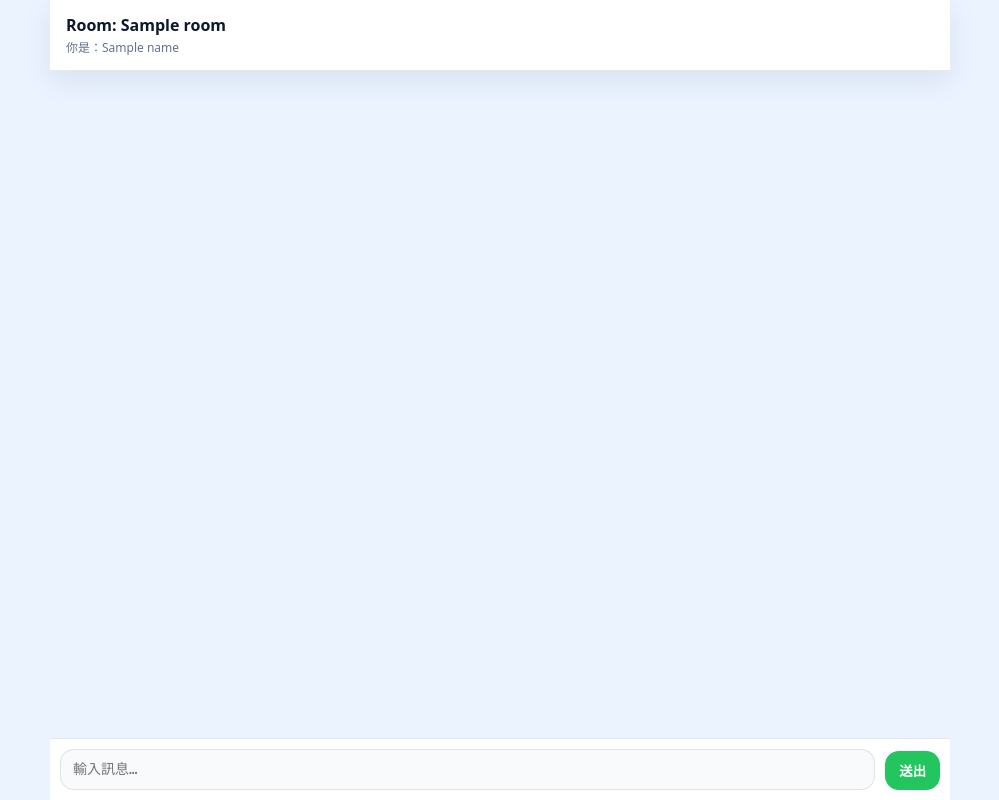
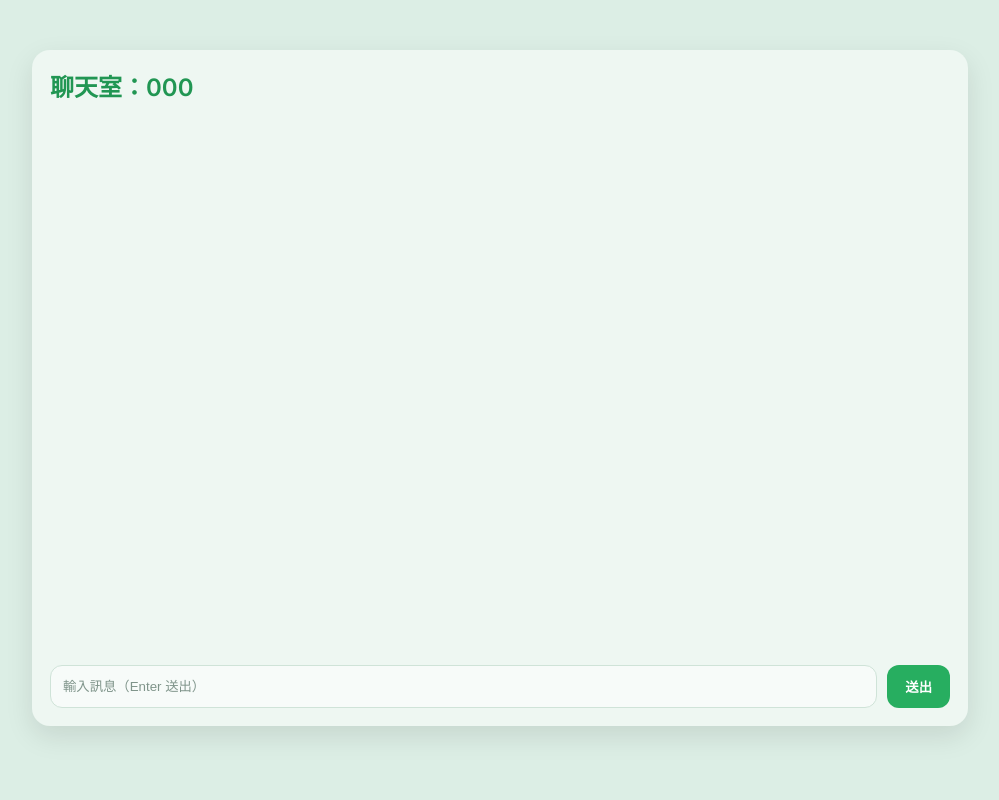
Before and after one commit to itsashleyccc/chatapp, a Flask app: template templates/room.html in a window 1280 px wide. Shown: the whole page, without its empty margins (140-1139 px from the left). Run offline with Flask 3, Linux system fonts and the light colour scheme; the visitor is signed in with stand-in values (Sample User, id 1); the template is opened without the code that fills it: most values are stand-ins (such as "Sample title", 1, 10 or a date in 2020); some libraries are stand-ins or nearby versions.

Commit message:
light line ui + enter send

```diff
--- a/static/css/style.css
+++ b/static/css/style.css
@@ -1,113 +1,179 @@
-:root{
-  --bg: #eaf3ff;
-  --panel: #ffffff;
-  --text: #0f172a;
-  --muted: #64748b;
+/* ----- LINE Style Clean Theme (Light, not white) ----- */
 
-  --mine: #a7f3d0;
-  --theirs: #ffffff;
+@import url('https://fonts.googleapis.com/css2?family=Inter:wght@300;400;600&display=swap');
 
-  --shadow: 0 10px 30px rgba(15, 23, 42, .08);
-  --border: rgba(15, 23, 42, .10);
+body {
+  background: #dceee5; /* 淺綠灰背景，不是白色 */
+  font-family: 'Inter', sans-serif;
+  padding: 0;
+  margin: 0;
+  color: #1f2a24;
 }
 
-*{ box-sizing:border-box; }
-body{
-  margin:0;
-  font-family: ui-sans-serif, system-ui, -apple-system, "Segoe UI", "Noto Sans TC", Arial;
-  background: var(--bg);
-  color: var(--text);
+.content {
+  display: flex;
+  justify-content: center;
+  align-items: center;
+  padding: 50px 16px 0 16px;
 }
 
-.app{
-  height: 100vh;
-  max-width: 900px;
-  margin: 0 auto;
-  display:flex;
-  flex-direction:column;
+/* ----- Home Page ----- */
+.buttons {
+  background: #eef7f2;
+  padding: 25px;
+  border-radius: 18px;
+  box-shadow: 0 10px 25px rgba(0, 0, 0, 0.08);
+  display: flex;
+  flex-direction: column;
+  gap: 14px;
+  min-width: 330px;
+  max-width: 420px;
+  width: 100%;
+  text-align: center;
 }
 
-.topbar{
-  padding: 14px 16px;
-  background: var(--panel);
-  border-bottom: 1px solid var(--border);
-  box-shadow: var(--shadow);
-}
-.title{ font-weight: 800; font-size: 16px; }
-.sub{ font-size: 12px; color: var(--muted); margin-top: 2px; }
-
-.messages{
-  flex:1;
-  padding: 16px 12px;
-  overflow:auto;
+.buttons input {
+  padding: 12px;
+  border-radius: 12px;
+  border: 1px solid #cfe3d8;
+  background: #f7fbf9;
+  color: #1f2a24;
+  outline: none;
 }
 
-.row{
-  display:flex;
-  margin: 8px 0;
+.buttons input:focus {
+  border-color: #27ae60;
 }
 
-.row.mine{ justify-content:flex-end; }
-.row.theirs{ justify-content:flex-start; }
-.row.system{ justify-content:center; }
-
-.bubble{
-  max-width: min(70%, 520px);
-  padding: 10px 12px;
-  border-radius: 16px;
-  border: 1px solid var(--border);
-  box-shadow: 0 6px 18px rgba(15, 23, 42, .06);
-  background: var(--theirs);
-  white-space: pre-wrap;
-  line-height: 1.35;
-  font-size: 14px;
+.buttons input::placeholder {
+  color: #7f948a;
 }
 
-.row.mine .bubble{
-  background: var(--mine);
-  border-top-right-radius: 6px;
+.join {
+  display: flex;
+  gap: 10px;
+  width: 100%;
 }
 
-.row.theirs .bubble{
-  border-top-left-radius: 6px;
+.join input {
+  flex: 1;
 }
 
-.system-bubble{
-  background: rgba(100, 116, 139, .12);
-  border: 1px solid rgba(100, 116, 139, .18);
-  box-shadow: none;
-  font-size: 12px;
-  color: var(--muted);
+.create-btn {
+  width: 100%;
 }
 
-.composer{
-  padding: 10px;
-  background: var(--panel);
-  border-top: 1px solid var(--border);
-  display:flex;
-  gap: 10px;
-  align-items:flex-end;
+.buttons button {
+  background: #27ae60;
+  border: none;
+  color: white;
+  padding: 12px;
+  border-radius: 12px;
+  cursor: pointer;
+  transition: 0.2s;
+  font-weight: 600;
 }
 
-.input{
-  flex:1;
-  resize:none;
-  border: 1px solid var(--border);
-  border-radius: 14px;
-  padding: 10px 12px;
-  outline: none;
-  font-size: 14px;
-  line-height: 1.35;
-  background: #f8fafc;
+.buttons button:hover {
+  background: #219653;
 }
 
-.send{
-  border: 0;
-  background: #22c55e;
+/* ----- Chat room ----- */
+.message-box {
+  background: #eef7f2;
+  border-radius: 18px;
+  padding: 18px;
+  width: min(900px, 92vw);
+  height: 80vh;
+  box-shadow: 0 10px 28px rgba(0, 0, 0, 0.10);
+  display: flex;
+  flex-direction: column;
+}
+
+h2 {
+  color: #219653;
+  font-weight: 600;
+  margin: 0 0 10px 0;
+}
+
+/* 訊息區 */
+.messages {
+  flex: 1;
+  overflow-y: auto;
+  padding-right: 6px;
+  display: flex;
+  flex-direction: column;
+  gap: 10px;
+}
+
+/* 對方訊息 */
+.text {
+  background: #f7fbf9;
+  border: 1px solid #d6e8de;
+  padding: 10px 12px;
+  border-radius: 14px;
+  max-width: 72%;
+  align-self: flex-start;
+  color: #1f2a24;
+  line-height: 1.35;
+  word-break: break-word;
+}
+
+.text strong {
+  color: #1f2a24;
+}
+
+/* 自己訊息 */
+.me {
+  background: #dff7e7;
+  border: 1px solid #bfe9cf;
+  align-self: flex-end;
+}
+
+/* 時間字 */
+.muted {
+  font-size: 10px;
+  color: #7f948a;
+  margin-top: 4px;
+  text-align: right;
+}
+
+/* 輸入區 */
+.inputs {
+  display: flex;
+  gap: 10px;
+  margin-top: 12px;
+}
+
+#message {
+  flex: 1;
+  padding: 12px;
+  border-radius: 12px;
+  border: 1px solid #cfe3d8;
+  background: #f7fbf9;
+  color: #1f2a24;
+  outline: none;
+}
+
+#message:focus {
+  border-color: #27ae60;
+}
+
+#message::placeholder {
+  color: #7f948a;
+}
+
+#send-btn {
+  padding: 12px 18px;
+  background: #27ae60;
+  border: none;
+  border-radius: 12px;
   color: white;
-  font-weight: 700;
-  padding: 10px 14px;
-  border-radius: 14px;
-  cursor:pointer;
+  cursor: pointer;
+  transition: 0.2s;
+  font-weight: 600;
 }
-.send:active{ transform: translateY(1px); }
+
+#send-btn:hover {
+  background: #219653;
+}
--- a/templates/room.html
+++ b/templates/room.html
@@ -1,90 +1,67 @@
-{% extends "base.html" %}
+{% extends 'base.html' %}
 {% block content %}
+<div class="message-box">
+  <h2>聊天室：{{code}}</h2>
 
-<div class="app">
-  <header class="topbar">
-    <div class="title">Room: {{ room }}</div>
-    <div class="sub">你是：{{ name }}</div>
-  </header>
+  <div class="messages" id="messages"></div>
 
-  <main id="messages" class="messages"></main>
-
-  <footer class="composer">
-    <textarea id="message" class="input" rows="1" placeholder="輸入訊息…"></textarea>
-    <button id="send-btn" class="send">送出</button>
-  </footer>
+  <div class="inputs">
+    <input
+      type="text"
+      placeholder="輸入訊息（Enter 送出）"
+      name="message"
+      id="message"
+      autocomplete="off"
+    />
+    <button type="button" name="send" id="send-btn" onClick="sendMessage()">
+      送出
+    </button>
+  </div>
 </div>
 
-<script>
-  const socket = io();
-  const myName = "{{ name }}";
+<script type="text/javascript">
+  var socketio = io();
+  const messages = document.getElementById("messages");
 
-  const messagesEl = document.getElementById("messages");
-  const inputEl = document.getElementById("message");
-  const sendBtn = document.getElementById("send-btn");
+  const createMessage = (name, msg) => {
+    const isMe = name === "{{ session['name'] }}";
 
-  function scrollToBottom() {
-    messagesEl.scrollTop = messagesEl.scrollHeight;
-  }
+    const content = `
+      <div class="text ${isMe ? "me" : ""}">
+        <span><strong>${name}</strong>: ${msg}</span>
+        <span class="muted">${new Date().toLocaleString()}</span>
+      </div>
+    `;
 
-  function addMessage(sender, text) {
-    const isMine = sender === myName;
+    messages.innerHTML += content;
+    messages.scrollTop = messages.scrollHeight; // 自動捲到底
+  };
 
-    const row = document.createElement("div");
-    row.className = "row " + (isMine ? "mine" : "theirs");
+  socketio.on("message", (data) => {
+    createMessage(data.name, data.message);
+  });
 
-    const bubble = document.createElement("div");
-    bubble.className = "bubble";
+  const sendMessage = () => {
+    const message = document.getElementById("message");
+    if (message.value.trim() === "") return;
 
-    // 系統訊息特殊樣式
-    if (sender === "系統") {
-      row.className = "row system";
-      bubble.className = "bubble system-bubble";
-      bubble.textContent = text;
-    } else {
-      bubble.textContent = text;
-    }
+    socketio.emit("message", { data: message.value });
+    message.value = "";
+  };
 
-    row.appendChild(bubble);
-    messagesEl.appendChild(row);
-    scrollToBottom();
-  }
-
-  function sendMessage() {
-    const text = inputEl.value.trim();
-    if (!text) return;
-
-    socket.emit("message", { text: text });
-    inputEl.value = "";
-    inputEl.style.height = "auto";
-    inputEl.focus();
-  }
-
-  // Enter 送出；Shift+Enter 換行
-  inputEl.addEventListener("keydown", (e) => {
-    if (e.key === "Enter" && !e.shiftKey) {
+  // 按 Enter 送出
+  const messageInput = document.getElementById("message");
+  messageInput.addEventListener("keydown", (e) => {
+    if (e.key === "Enter") {
       e.preventDefault();
       sendMessage();
     }
   });
-
-  // textarea 自動長高
-  inputEl.addEventListener("input", () => {
-    inputEl.style.height = "auto";
-    inputEl.style.height = Math.min(inputEl.scrollHeight, 140) + "px";
-  });
-
-  sendBtn.addEventListener("click", sendMessage);
-
-  // 進房間
-  socket.emit("join", {});
-
-  // 收到訊息（Flask-SocketIO 的 send 事件名就是 "message"）
-  socket.on("message", (data) => {
-    const sender = data.name || "unknown";
-    const text = data.message || "";
-    addMessage(sender, text);
-  });
 </script>
 
+{% for msg in messages %}
+<script type="text/javascript">
+  createMessage("{{msg.name}}", "{{msg.message}}");
+</script>
+{% endfor %}
 {% endblock %}
```
